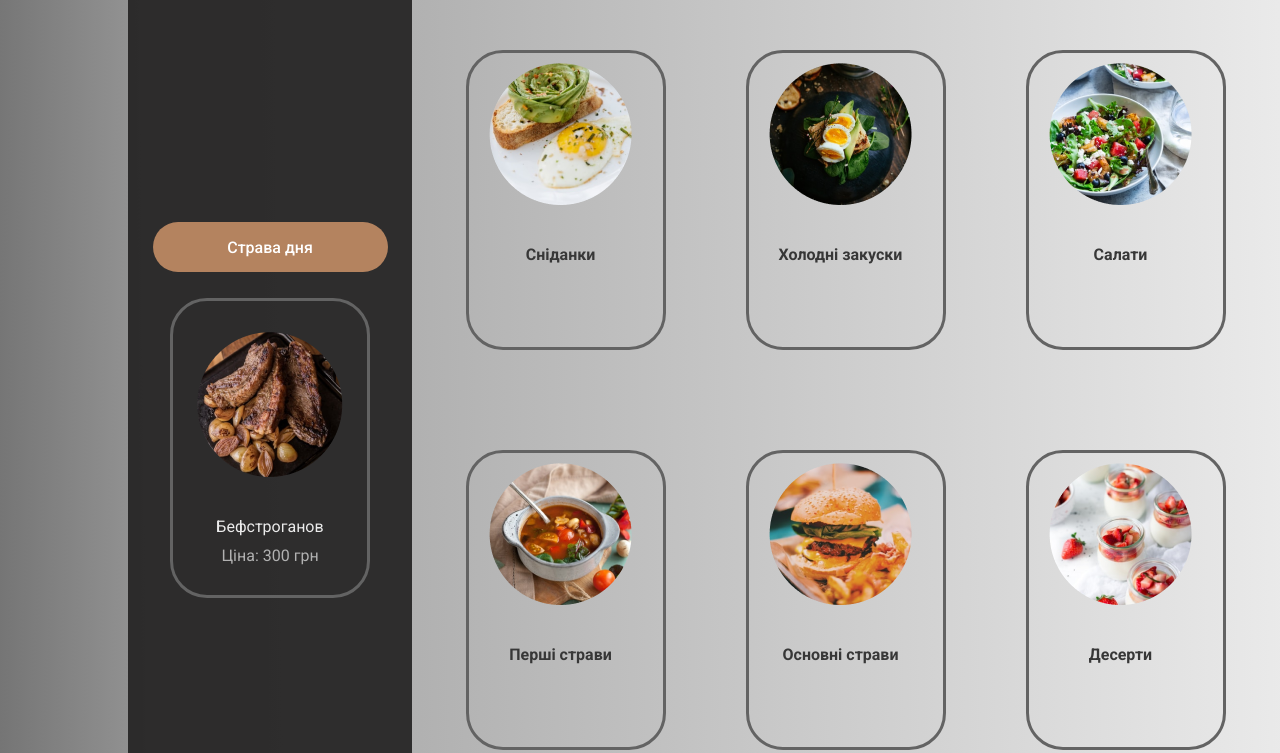
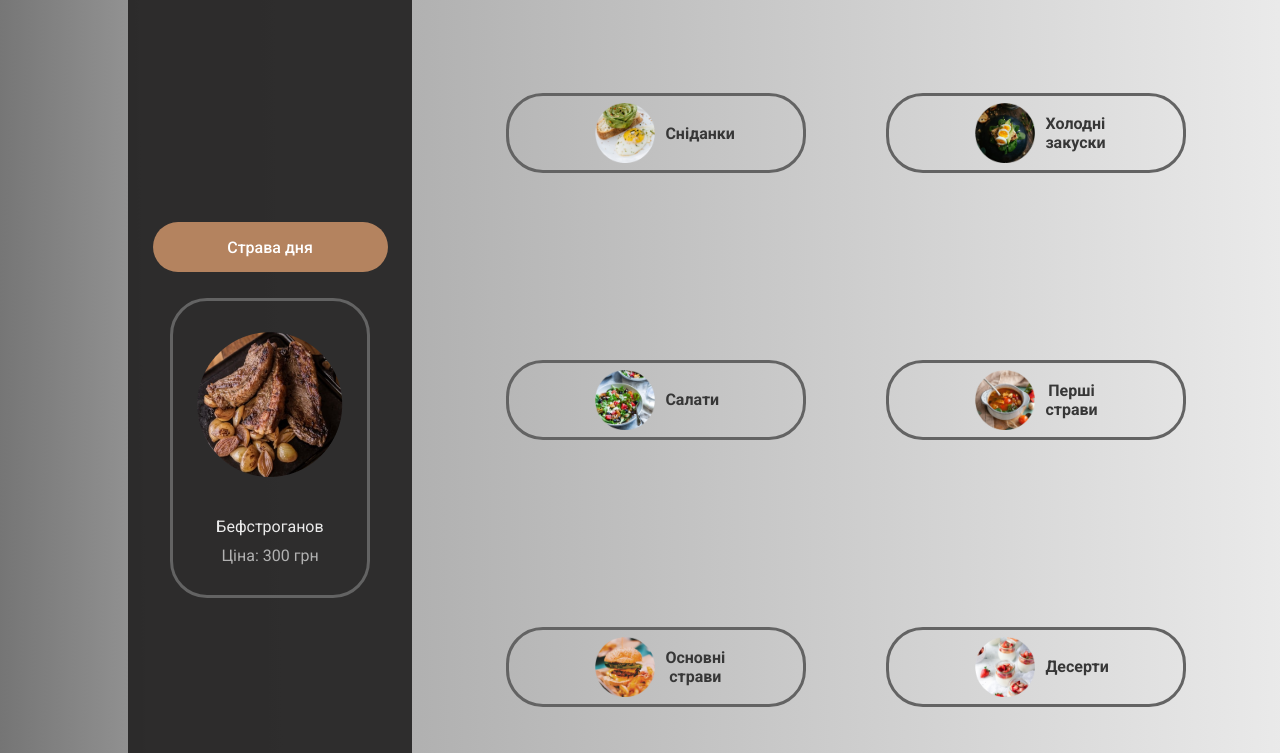
Before and after one commit to IFalcoNI/RestobarTema, a plain HTML site: page index.html in a window 1280 px wide. Shown: the part 800-1553 px from the top of the page. Drawn offline with Linux system fonts and the light colour scheme.

Commit message:
last release

```diff
--- a/css/main.css
+++ b/css/main.css
@@ -336,7 +336,7 @@ header a {
   border-radius: 37px;
   display: flex;
   flex-direction: column;
-  /* justify-content: space-between; */
+  justify-content: center;
   align-items: center;
   border: 3px solid rgba(99, 99, 99, 1);
   margin: 20px 40px;
@@ -843,3 +843,21 @@ footer h2 {
     margin: 60px 70px;
   }
 }
+@media screen and (max-width: 1280px) {
+  .ChooseMeal {
+    width: 300px;
+    height: 80px;
+    /* margin: 20px 40px; */
+    padding: 0 10%;
+    flex-direction: row;
+    justify-content: space-between;
+    align-items: center;
+  }
+  .ChooseMeal > img {
+    width: 60px;
+    height: 60px;
+  }
+  .ChooseMeal > p {
+    margin: 0 10px;
+  }
+}
```
